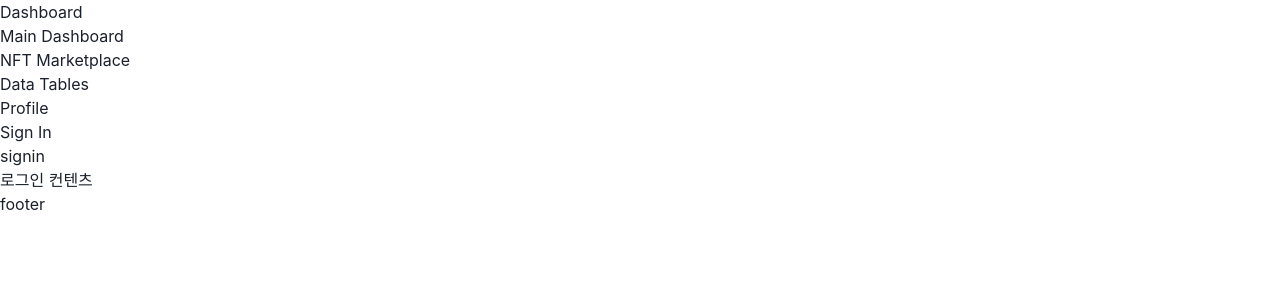
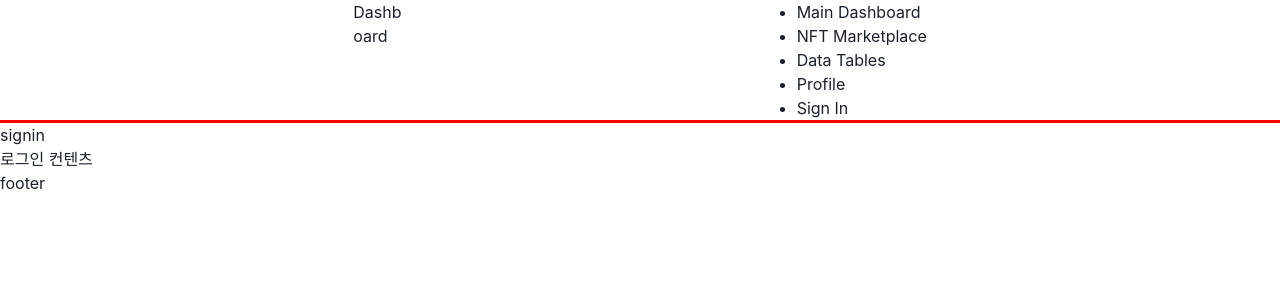
Before and after one commit to odada-o/dashboard-hori, a React (Create React App) app: page /signin in a window 1280 px wide. Shown: the top 300 px of the page. Built offline with nearby package versions, Linux system fonts and the light colour scheme.

Commit message:
chakra ui 적용

```diff
--- a/src/components/layout/Header.jsx
+++ b/src/components/layout/Header.jsx
@@ -1,29 +1,34 @@
+import { Box, Container } from '@chakra-ui/react'
+import { Link } from 'react-router-dom'
+
 const Header = () => {
     return (
-        <header>
-            <h1>
+        <Box as="header" borderBottom={'3px solid'} borderColor={'red'}>
+            <Container display={['block', null, 'flex']} justifyContent="space-between">
+                <h1 style={{ width: '50px', height: '100%' }}>
                     <a href="/">Dashboard</a>
                 </h1>
                 <nav>
                     <ul>
                         <li>
-                        <a href="/">Main Dashboard</a>
+                            <Link to="/">Main Dashboard</Link>
                         </li>
                         <li>
-                        <a href="/marketplace">NFT Marketplace</a>
+                            <Link to="/marketplace">NFT Marketplace</Link>
                         </li>
                         <li>
-                        <a href="/datatables">Data Tables</a>
+                            <Link to="/datatables">Data Tables</Link>
                         </li>
                         <li>
-                        <a href="/profile">Profile</a>
+                            <Link to="/profile">Profile</Link>
                         </li>
                         <li>
-                        <a href="/signin">Sign In</a>
+                            <Link to="/signin">Sign In</Link>
                         </li>
                     </ul>
                 </nav>
-        </header>
+            </Container>
+        </Box>
     )
 }
 
--- a/src/components/layout/Layout.jsx
+++ b/src/components/layout/Layout.jsx
@@ -1,16 +1,17 @@
 import Footer from './Footer'
 import Header from './Header'
+import { Container } from '@chakra-ui/react'
 
 const Layout = (props) => {
     return (
-        <div className="wrap">
+        <>
             <Header />
             <main id="main">
                 <h2>{props.title}</h2>
                 {props.children}
             </main>
             <Footer />
-        </div>
+        </>
     )
 }
 
```
Lines whose indentation alone changed are shown as unchanged.
